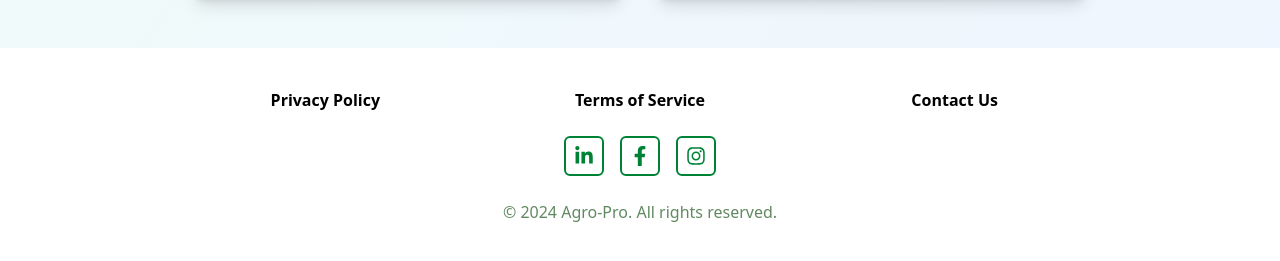
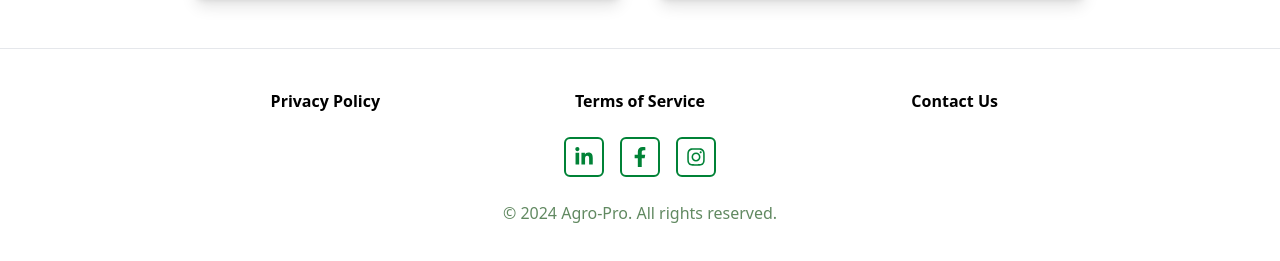
Before and after one commit to ironhulk5226/AgroPro, a React (Vite) app: page /contact in a window 1280 px wide. Shown: the part 1937-2198 px from the top of the page. Built offline with nearby package versions, Linux system fonts and the light colour scheme.

Commit message:
added dark mode styling to contact us

```diff
--- a/src/Pages/ContactUs.jsx
+++ b/src/Pages/ContactUs.jsx
@@ -4,9 +4,9 @@ import Footer from '../components/Footer'
 
 const ContactUs = () => {
   return (
-    <div>
+    <div className="bg-white dark:bg-gray-900 transition-colors duration-200">
       <Header />
-      <div className="min-h-screen bg-gradient-to-br from-green-50 to-blue-50 dark:from-gray-900 dark:to-gray-800 py-12 px-4 sm:px-6 lg:px-8">
+      <div className="min-h-screen bg-white dark:bg-gradient-to-br dark:from-gray-900 dark:to-gray-800 py-12 px-4 sm:px-6 lg:px-8">
         <div className="max-w-4xl mx-auto">
           {/* Header Section */}
           <div className="text-center mb-12">
--- a/src/components/Footer.jsx
+++ b/src/components/Footer.jsx
@@ -3,7 +3,7 @@ import { FaFacebookF, FaLinkedinIn, FaInstagram } from "react-icons/fa";
 
 const Footer = () => {
   return (
-    <div className="bg-white dark:bg-gray-900 transition-colors duration-200">
+    <div className="bg-white dark:bg-gray-900 border-t border-gray-200 dark:border-gray-700 transition-colors duration-200">
       <footer className="flex justify-center bg-white dark:bg-gray-900 transition-colors duration-200">
         <div className="flex max-w-[960px] flex-1 flex-col">
           <div className="flex flex-col gap-6 px-5 py-10 text-center">
```
